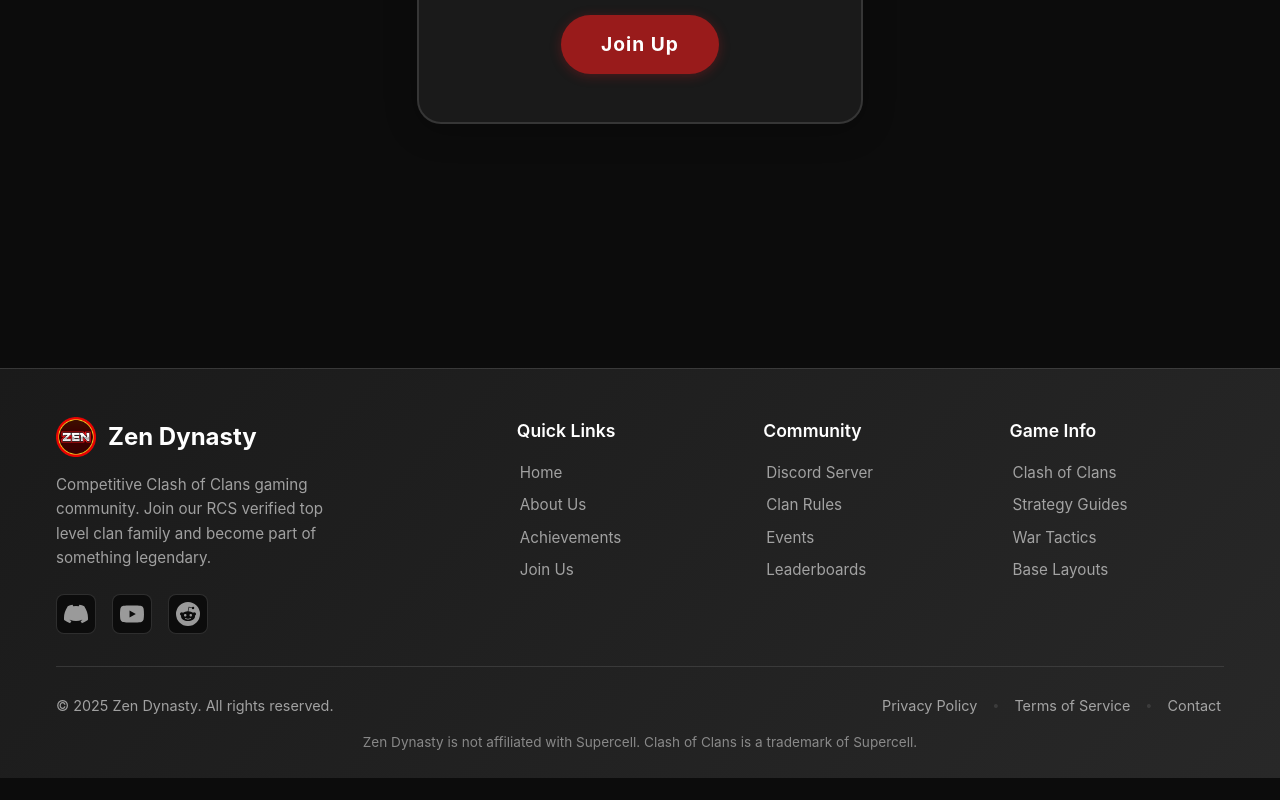
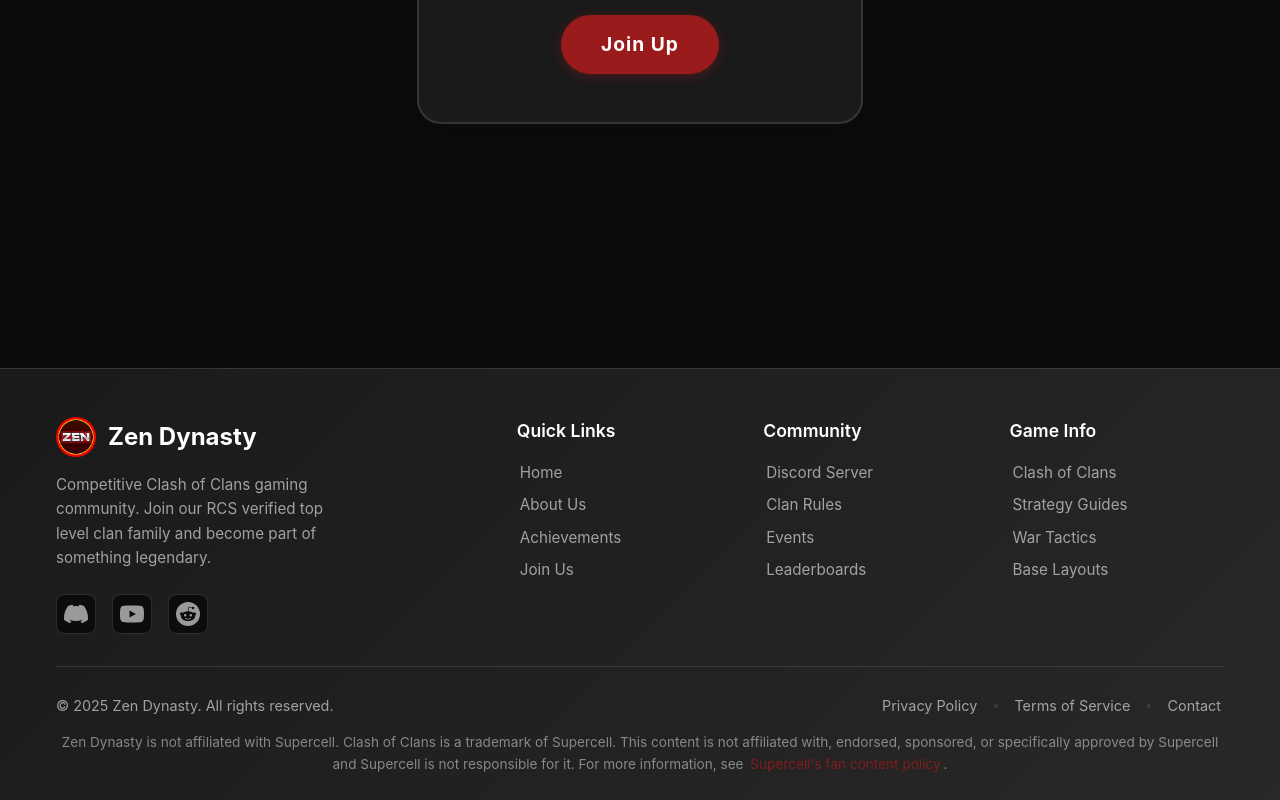
Before and after one commit to athype/zendynasty-webapp, a Vue app: page / in a window 1280 px wide. Shown: the part 1129-1929 px from the top of the page. Before the commit the page ends 1907 px from the top, so only its background shows below. Built offline with nearby package versions, Linux system fonts and the light colour scheme; no server answers.

Commit message:
feat: add disclaimer regarding Supercell's fan content policy in footer

```diff
--- a/src/components/FooterComponent.vue
+++ b/src/components/FooterComponent.vue
@@ -97,6 +97,14 @@
         </div>
         <p class="disclaimer">
           Zen Dynasty is not affiliated with Supercell. Clash of Clans is a trademark of Supercell.
+          This content is not affiliated with, endorsed, sponsored, or specifically approved by
+          Supercell and Supercell is not responsible for it. For more information, see
+          <a
+            href="https://supercell.com/en/fan-content-policy/"
+            target="_blank"
+            rel="noopener noreferrer"
+            >Supercell's fan content policy</a
+          >.
         </p>
       </div>
     </div>
```
